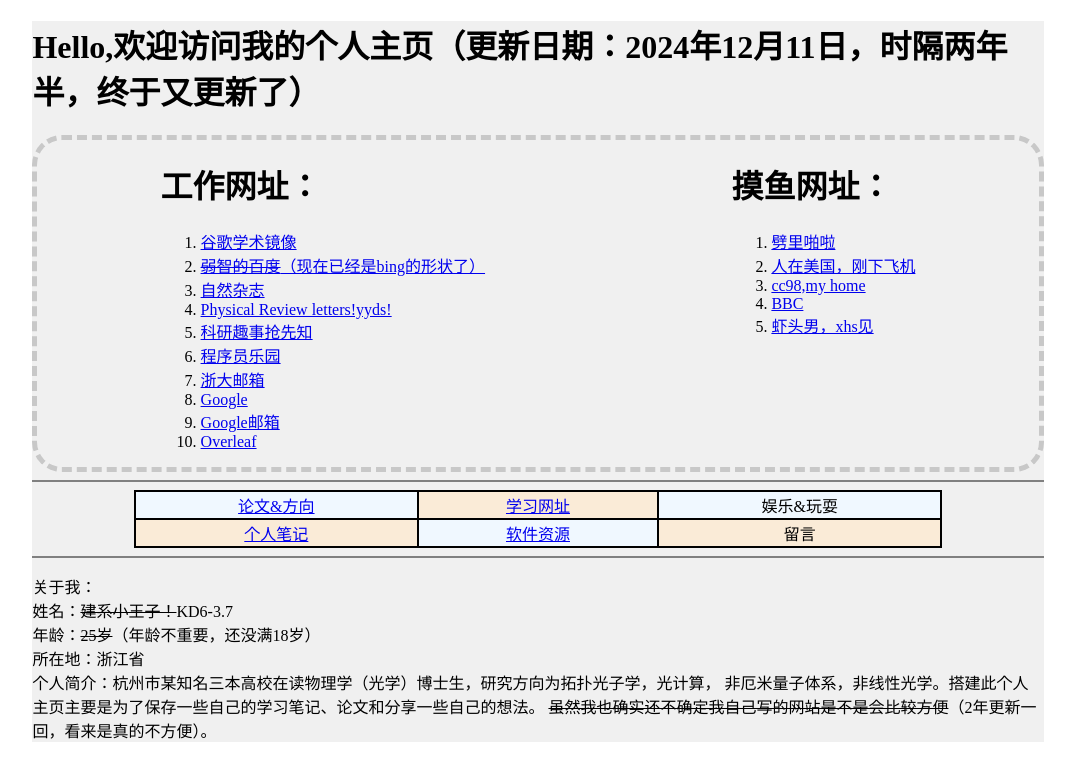
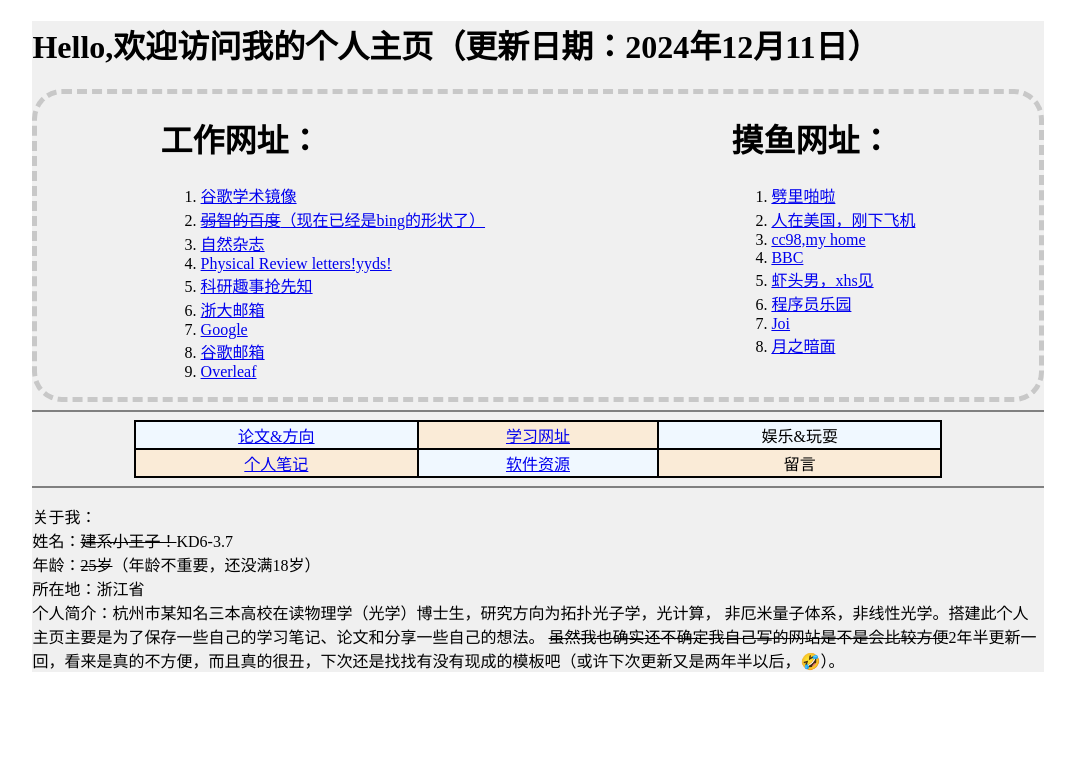
Before and after one commit to pepphish/pepphish1.github.io, a plain HTML site: page index.html in a window 1280 px wide. Shown: the whole page, without its empty margins (102-1177 px from the left). Drawn offline with Linux system fonts and the light colour scheme.

Commit message:
Update index.html

```diff
--- a/index.html
+++ b/index.html
@@ -12,7 +12,7 @@
     <body>
     <div class="container">
         <h1>
-            Hello,欢迎访问我的个人主页（更新日期：2024年12月11日，时隔两年半，终于又更新了）
+            Hello,欢迎访问我的个人主页（更新日期：2024年12月11日）
         </h1>
       <!--网址导航-->
         <div class="block1">
@@ -26,10 +26,9 @@
                 <li><a href="https://www.nature.com/" target="_blank">自然杂志</a></li>
                 <li><a href="https://journals.aps.org/prl/" target="_blank">Physical Review letters!yyds!</a></li>
                 <li><a href="https://arxiv.org/" target="_blank">科研趣事抢先知</a></li>
-                <li><a href="https://github.com/" target="_blank">程序员乐园</a></li>
                 <li><a href="https://mail.zju.edu.cn/" target="_blank">浙大邮箱</a></li>
 		<li><a href="https://www.google.com/" target="_blank">Google</a></li>
-		<li><a href="https://mail.google.com/mail/u/0/#inbox" target="_blank">Google邮箱</a></li>
+		<li><a href="https://mail.google.com/mail/u/0/#inbox" target="_blank">谷歌邮箱</a></li>
 		<li><a href="https://www.overleaf.com/" target="_blank">Overleaf</a></li>
             </ol>
         </div>
@@ -43,6 +42,9 @@
                 <li><a href="https://www.cc98.org/" target="_blank">cc98,my home</a></li>
                 <li><a href="https://www.bbc.com/" target="_blank">BBC</a></li>
 		<li><a href="https://www.xiaohongshu.com/" target="_blank">虾头男，xhs见</a></li>
+                <li><a href="https://github.com/" target="_blank">程序员乐园</a></li>
+		<li><a href="https://chatgpt.com/" target="_blank">Joi</a></li>
+		<li><a href="https://kimi.moonshot.cn/" target="_blank">月之暗面</a></li>
             </ol>
         </div>
         </div>
@@ -81,7 +83,7 @@
                 所在地：浙江省<br />
                 个人简介：杭州市某知名三本高校在读物理学（光学）博士生，研究方向为拓扑光子学，光计算，
                 非厄米量子体系，非线性光学。搭建此个人主页主要是为了保存一些自己的学习笔记、论文和分享一些自己的想法。
-                <span class="strike-through">虽然我也确实还不确定我自己写的网站是不是会比较方便</span>（2年更新一回，看来是真的不方便）。
+                <span class="strike-through">虽然我也确实还不确定我自己写的网站是不是会比较方便</span>2年半更新一回，看来是真的不方便，而且真的很丑，下次还是找找有没有现成的模板吧（或许下次更新又是两年半以后，🤣）。
             </p>
         </div>
     </div>
```
